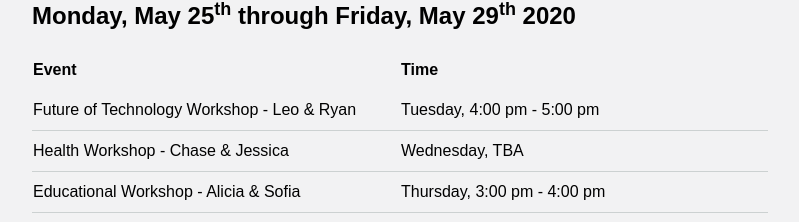
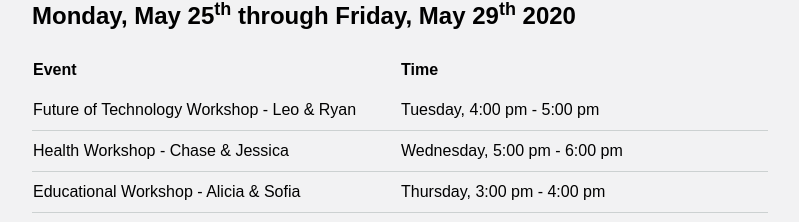
Before and after one commit to trevorgreenleaf/prdc, a Vue app: page / in a window 1280 px wide. Shown: the part 4615-4837 px from the top of the page, without its empty margins (240-1039 px from the left). Built offline with nearby package versions, Linux system fonts and the light colour scheme; a web font is replaced by a local one.

Commit message:
update timeline

```diff
--- a/src/components/Timeline.vue
+++ b/src/components/Timeline.vue
@@ -77,7 +77,7 @@
     </tr>
     <tr>
       <td class="border-b border-gray-300 py-2 w-1/2">Health Workshop - Chase & Jessica</td>
-      <td class="border-b border-gray-300 py-2 w-1/2">Wednesday, TBA</td>
+      <td class="border-b border-gray-300 py-2 w-1/2">Wednesday, 5:00 pm - 6:00 pm</td>
     </tr>
       <tr>
       <td class="border-b border-gray-300 py-2 w-1/2">Educational Workshop - Alicia & Sofia</td>
```
